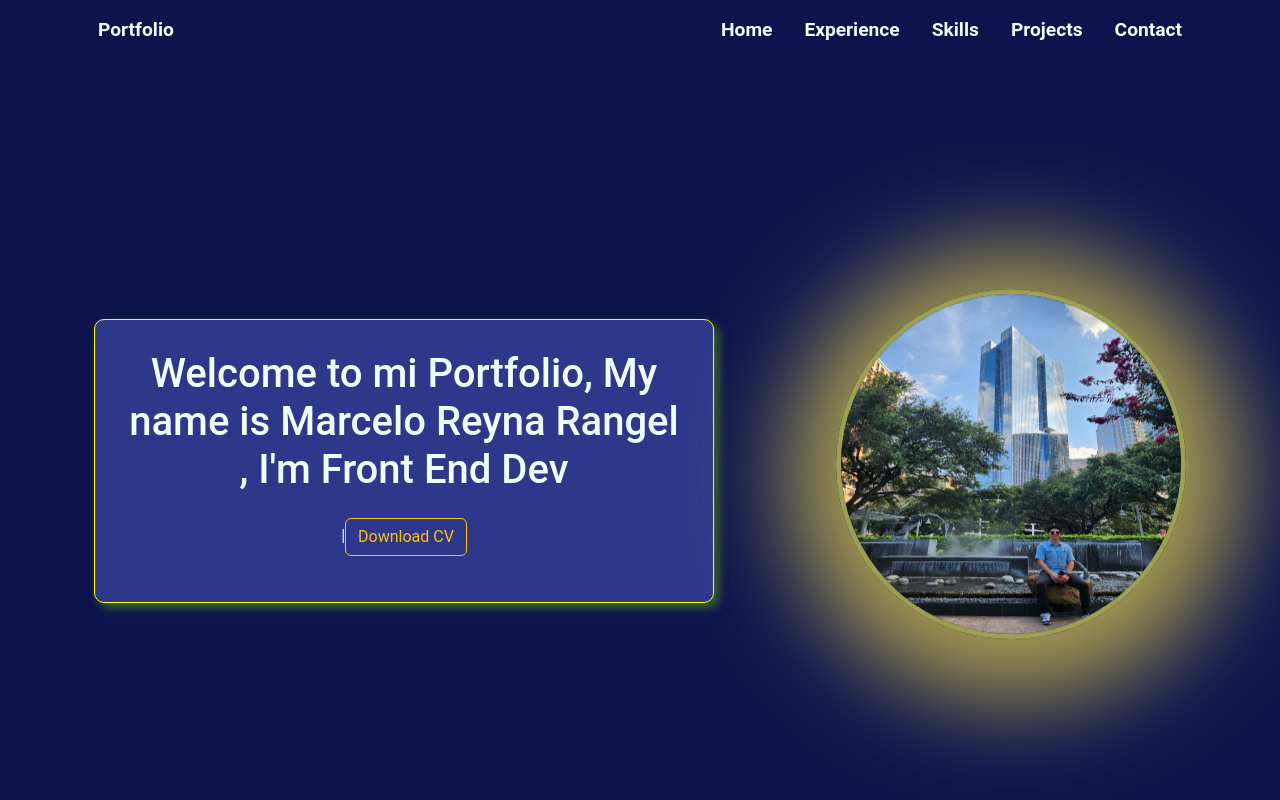
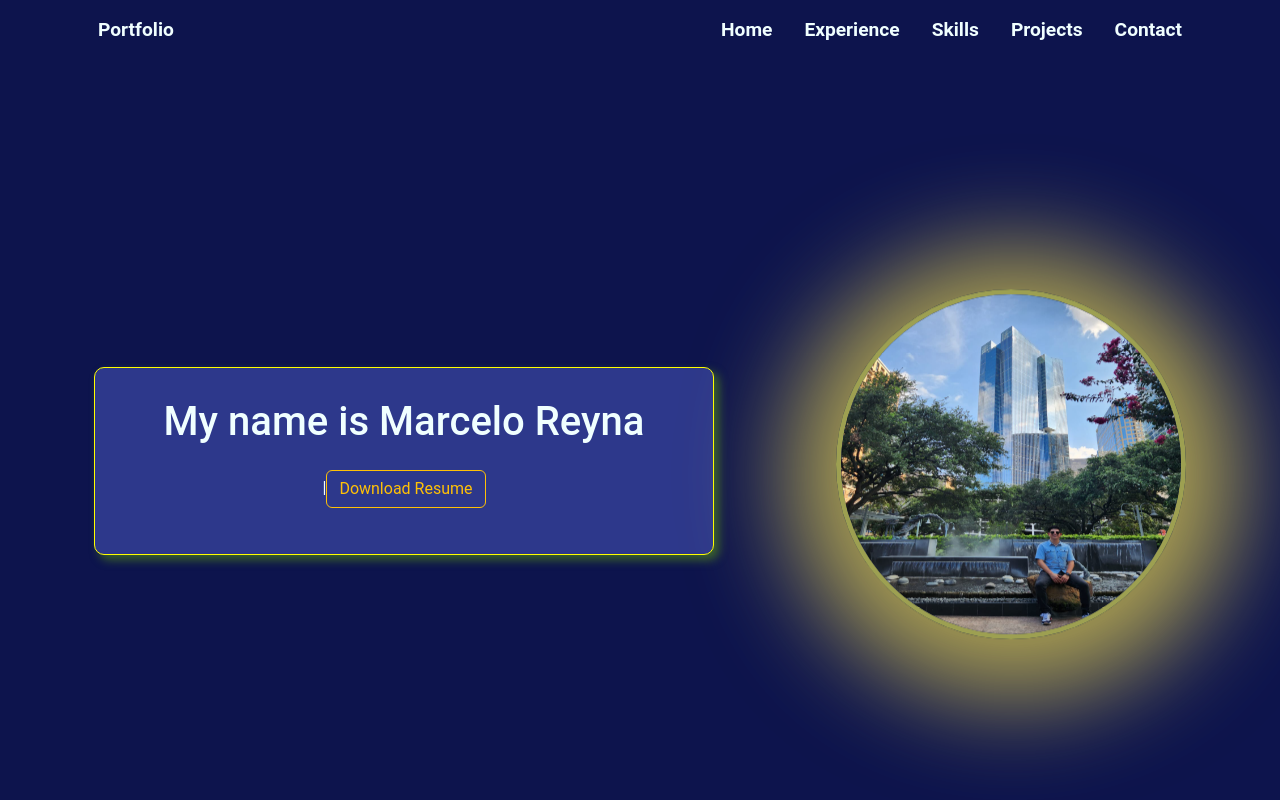
Before and after one commit to marceloreyran/React-Portfolio, a React (Vite) app: page / in a window 1280 px wide. Shown: the top 800 px of the page. Built offline with nearby package versions, Linux system fonts and the light colour scheme.

Commit message:
change h1

```diff
--- a/src/components/Home.jsx
+++ b/src/components/Home.jsx
@@ -8,7 +8,7 @@ const Home = () => {
   useEffect(() => {
     const options = {
       strings: [
-        "Welcome to mi Portfolio, My name is Marcelo Reyna Rangel , I'm Front End Developer"
+        "My name is Marcelo Reyna Rangel , I'm Front End Developer"
 
       ],
       typeSpeed: 50,
@@ -27,7 +27,7 @@ const Home = () => {
       <div className="container home">
         <div className="left">
           <h1 ref={typedRef}></h1>
-          <a href={pdf} download="Marcelo Reyna Rangel.pdf" className="btn btn-outline-warning my-3">Download CV</a>
+          <a href={pdf} download="Marcelo Reyna Rangel.pdf" className="btn btn-outline-warning my-3">Download Resume</a>
           </div>
          <div className="right">
           <div className="img">
```
